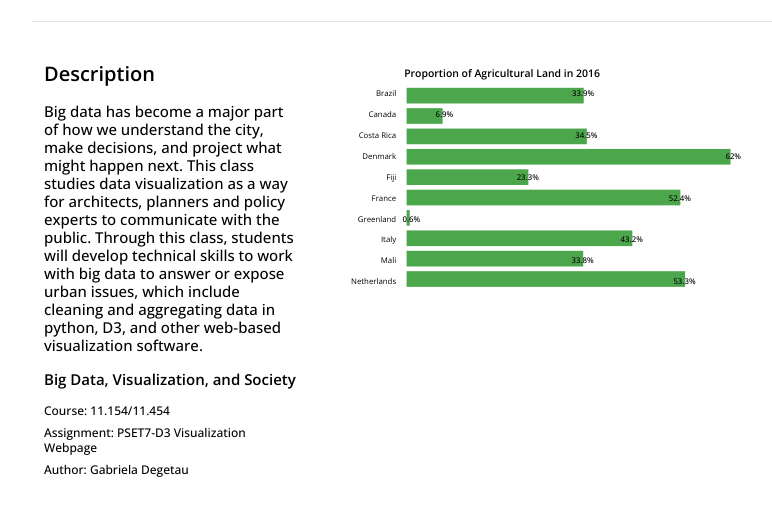
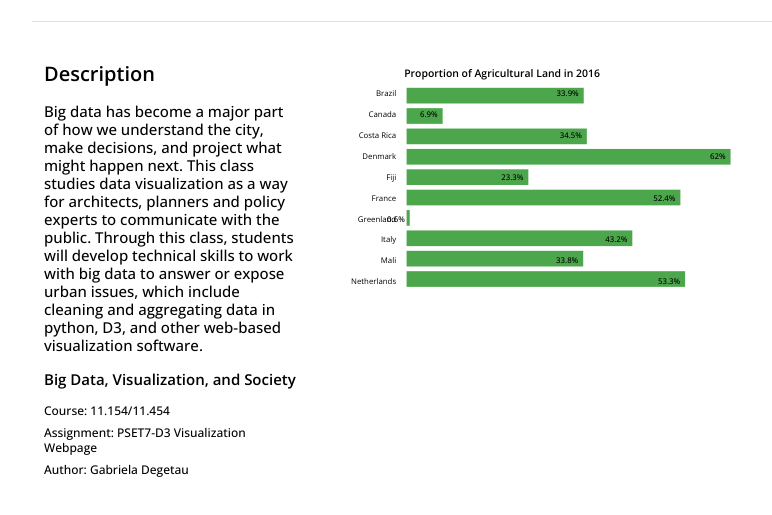
Before and after one commit to gdege93/pset7-index, a plain HTML site: page index.html in a window 1280 px wide. Shown: the part 151-666 px from the top of the page, without its empty margins (50-822 px from the left). Drawn offline with nearby package versions, Linux system fonts and the light colour scheme.

Commit message:
Update index.html

```diff
--- a/index.html
+++ b/index.html
@@ -110,7 +110,7 @@
 													.data(agriculturedata)
 													.enter()
 													.append("text")
-													.attr("x",  d =>  d[1]* widthMultiplier + marginLeft + 30)
+													.attr("x",  d =>  d[1]* widthMultiplier + marginLeft + 0.5)
 											                .attr("y", (d, i) =>  i * (barHeight + gap) + marginTop + barHeight/1 + 16)
 
 													.attr("text-anchor", "end")
```
